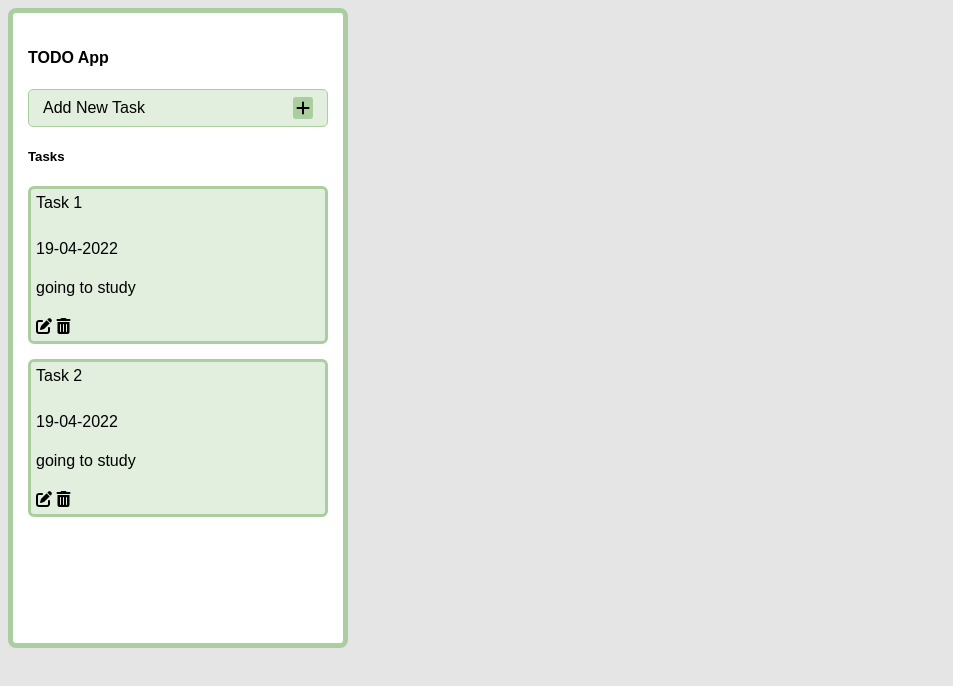
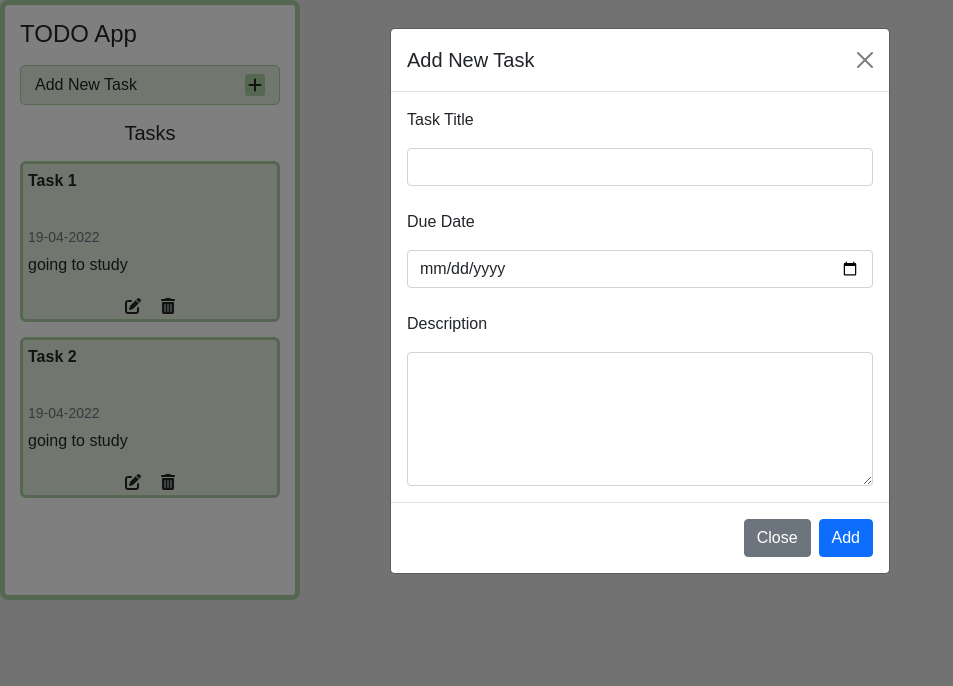
Before and after one commit to iamnafis1/CRUD-Application, a plain HTML site: page TODO_APP/index.html in a window 1280 px wide. Both pictures are taken after a click on the element "Add New Task". Shown: the whole page, without its empty margins (0-953 px from the left). Drawn offline with nearby package versions, Linux system fonts and the light colour scheme.

Commit message:
added Modal

```diff
--- a/TODO_APP/app.js
+++ b/TODO_APP/app.js
@@ -0,0 +1,19 @@
+const form=document.getElementById("form");
+const textInput=document.getElementById("textInput");
+const msg=document.getElementById("msg");
+
+form.addEventListener('submit',(e)=>{
+   e.preventDefault();
+   formValidation();
+});
+
+let formValidation=()=>{
+    if(textInput.value===""){
+       console.log('failure');
+       msg.innerHTML="Task cannot be blank";
+       msg.style.color="#FF0000";
+    }else{
+       console.log('success');
+       msg.innerHTML="";
+    }
+}
--- a/TODO_APP/index.html
+++ b/TODO_APP/index.html
@@ -9,22 +9,52 @@
     rel="stylesheet"
     href="https://cdnjs.cloudflare.com/ajax/libs/font-awesome/6.1.1/css/all.min.css"
  />
-
+   <!-- bootstrap 5-->
+   <link href="https://cdn.jsdelivr.net/npm/bootstrap@5.0.2/dist/css/bootstrap.min.css" rel="stylesheet" integrity="sha384-EVSTQN3/azprG1Anm3QDgpJLIm9Nao0Yz1ztcQTwFspd3yD65VohhpuuCOmLASjC" crossorigin="anonymous">
 
     <link rel="stylesheet" href="style.css">
 </head>
 <body>
     <div class="app">
-        <h4>TODO App</h4>
-        <div id="addnew">
+        <h4 class="mb-3">TODO App</h4>
+        <div id="addnew" data-bs-toggle="modal" data-bs-target="#form">
             <span>Add New Task</span>
             <i class="fa-solid fa-plus"></i>
         </div>
-        <h5>Tasks</h5>
+        <h5 class="text-center my-3" >Tasks</h5>
+
+
+
+  <!-- Modal -->
+  <form class="modal fade" id="form" tabindex="-1" aria-labelledby="exampleModalLabel" aria-hidden="true">
+    <div class="modal-dialog">
+      <div class="modal-content">
+        <div class="modal-header">
+          <h5 class="modal-title" id="exampleModalLabel">Add New Task</h5>
+          <button type="button" class="btn-close" data-bs-dismiss="modal" aria-label="Close"></button>
+        </div>
+        <div class="modal-body">
+            <p>Task Title</p>
+          <input class="form-control" type="text" name="" id="textInput">
+          <div id="msg"></div>
+          <br>
+          <p>Due Date</p>
+          <input  class="form-control" type="date" name="" id="dateInput">
+          <br>
+          <p>Description</p>
+          <textarea  class="form-control" name="" id="textarea" cols="30" rows="5"></textarea>
+        </div>
+        <div class="modal-footer">
+          <button type="button" class="btn btn-secondary" data-bs-dismiss="modal">Close</button>
+          <button type="submit" class="btn btn-primary">Add</button>
+        </div>
+      </div>
+    </div>
+</form>
         <div id="tasks">
             <div>
-                <span>Task 1</span> <br>
-                <span>19-04-2022</span>
+                <span class="fw-bold">Task 1</span> <br>
+                <span class="small text-secondary">19-04-2022</span>
                 <p>going to study</p>
 
              <span class="options">
@@ -33,11 +63,11 @@
              </span>
             </div>
             <div>
-                <span>Task 2</span> <br>
-                <span>19-04-2022</span>
+                <span class="fw-bold">Task 2</span> <br>
+                <span class="small text-secondary">19-04-2022</span>
                 <p>going to study</p>
 
-             <span class="options">
+             <span class="options ">
                 <i class="fa-solid fa-pen-to-square"></i>
                 <i class="fa-solid fa-trash-can"></i>
              </span>
@@ -47,5 +77,6 @@
     </div>
 
 </body>
+<script src="https://cdn.jsdelivr.net/npm/bootstrap@5.0.2/dist/js/bootstrap.bundle.min.js" integrity="sha384-MrcW6ZMFYlzcLA8Nl+NtUVF0sA7MsXsP1UyJoMp4YLEuNSfAP+JcXn/tWtIaxVXM" crossorigin="anonymous"></script>
 <script src="app.js"></script>
 </html>
--- a/TODO_APP/style.css
+++ b/TODO_APP/style.css
@@ -41,3 +41,11 @@ body{
   gap:5px;
 
 }
+.options{
+    justify-self: center;
+    display: flex;
+    gap:20px;
+}
+.options i{
+    cursor: pointer;
+}
```
